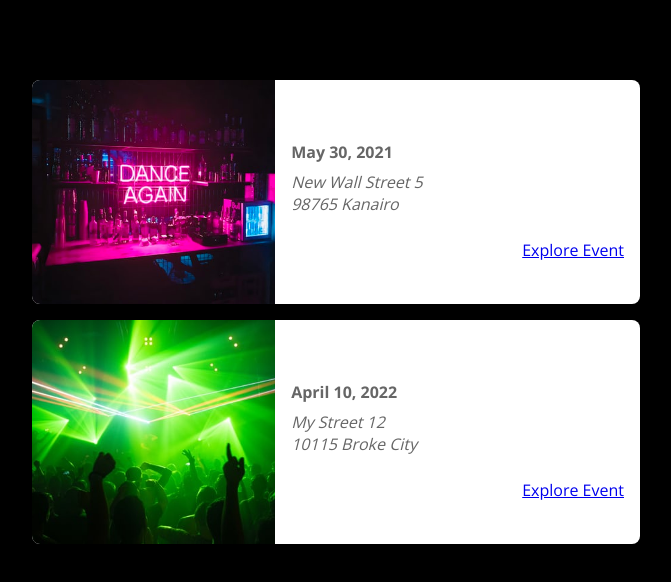
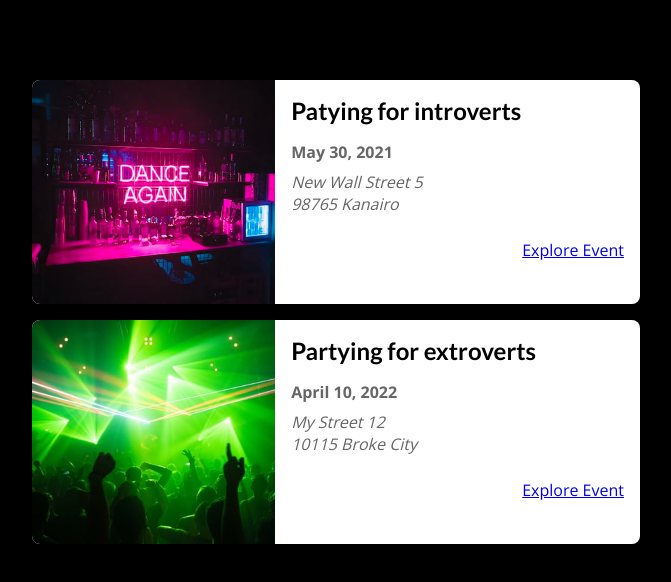
Before and after one commit to ShadrackAdwera/File-Based-Routing, a Next.js app: page / in a window 1280 px wide. Shown: the top 582 px of the page, without its empty margins (304-975 px from the left). Built offline with nearby package versions, Linux system fonts and the light colour scheme.

Commit message:
add custom button class

```diff
--- /dev/null
+++ b/components/ui/Button.js
@@ -0,0 +1,6 @@
+import Link from 'next/link';
+
+const Button = props => {
+return <Link href={props.link}>{props.children}</Link>
+}
+export default Button;
--- a/styles/globals.css
+++ b/styles/globals.css
@@ -19,7 +19,7 @@ h4,
 h5,
 h6, p {
   font-family: 'Lato', sans-serif;
-  color: white;
+  color: black;
 }
 
 ul {
```
Also changed, not shown: components/ui/Button.module.css (added).
